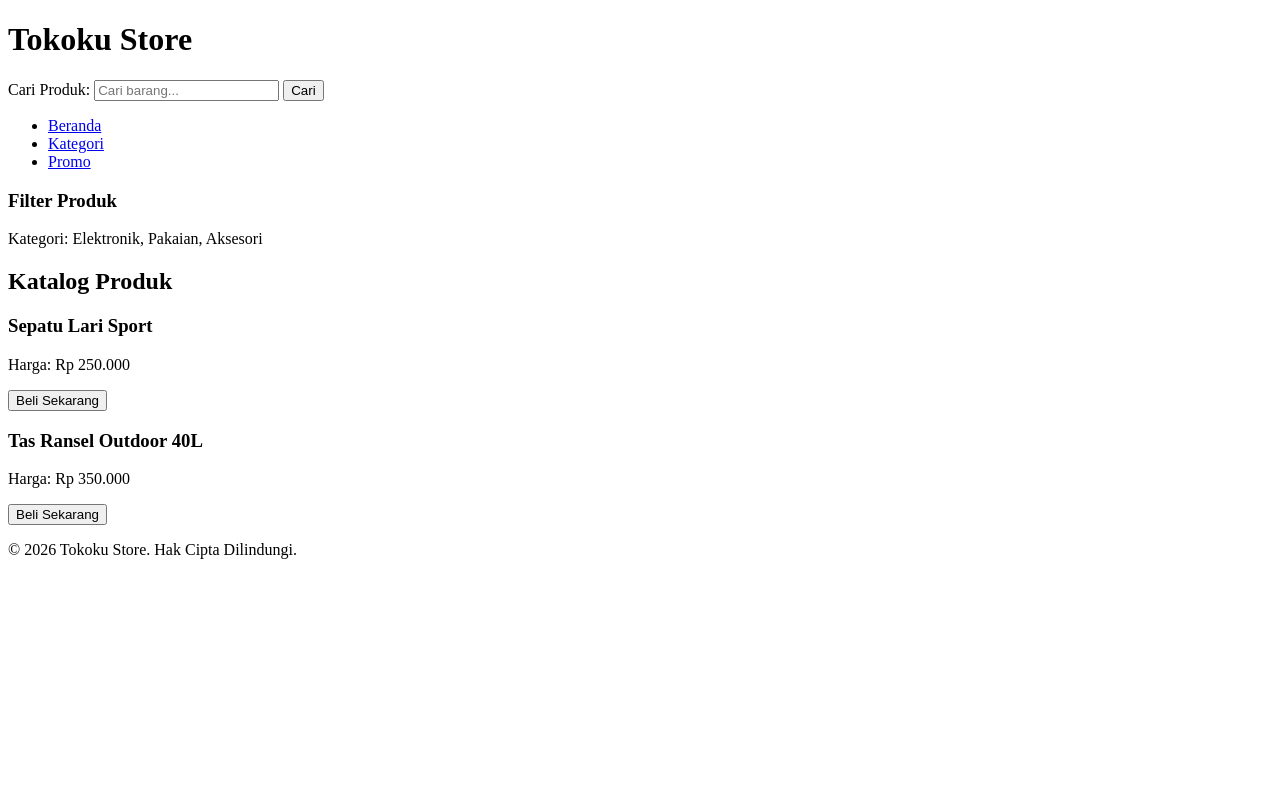
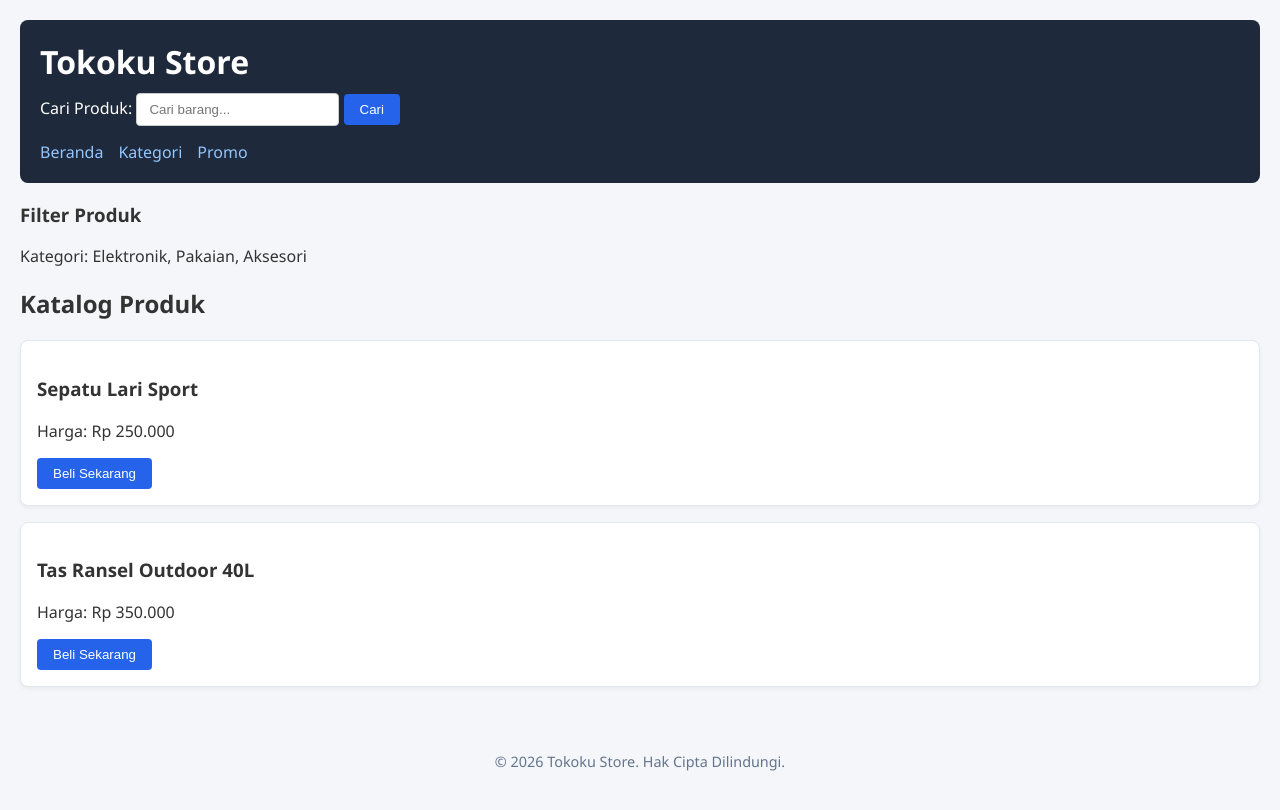
Before and after one commit to pakyuu-byte/latihan-html-ecommerce, a plain HTML site: page index.html in a window 1280 px wide. Drawn offline with Linux system fonts and the light colour scheme.

Commit message:
Selesai Minggu 2: Menambahkan styling CSS3 pada toko online

```diff
--- a/index.html
+++ b/index.html
@@ -4,6 +4,8 @@
     <meta charset="UTF-8">
     <meta name="viewport" content="width=device-width, initial-scale=1.0">
     <title>Toko Online Saya - Katalog Produk</title>
+    <link rel="stylesheet" href="style.css">
+
 </head>
 <body>
 
--- /dev/null
+++ b/style.css
@@ -0,0 +1,82 @@
+/* Reset Dasar & Style Halaman */
+body {
+    font-family: 'Segoe UI', Tahoma, Geneva, Verdana, sans-serif;
+    background-color: #f4f6f9;
+    color: #333;
+    margin: 0;
+    padding: 20px;
+}
+
+/* Styling Header */
+header {
+    background-color: #1e293b;
+    color: #ffffff;
+    padding: 20px;
+    border-radius: 8px;
+}
+
+header h1 {
+    margin: 0 0 10px 0;
+}
+
+/* Styling Form Pencarian */
+header input[type="text"] {
+    padding: 8px 12px;
+    border: 1px solid #ccc;
+    border-radius: 4px;
+    outline: none;
+}
+
+/* Styling Tombol */
+button {
+    background-color: #2563eb;
+    color: white;
+    border: none;
+    padding: 8px 16px;
+    border-radius: 4px;
+    cursor: pointer;
+    transition: background-color 0.2s ease;
+}
+
+button:hover {
+    background-color: #1d4ed8;
+}
+
+/* Styling Kartu Produk */
+article {
+    background-color: white;
+    border: 1px solid #e2e8f0;
+    border-radius: 8px;
+    padding: 16px;
+    margin-bottom: 16px;
+    box-shadow: 0 2px 4px rgba(0, 0, 0, 0.05);
+}
+
+/* Styling Menu Navigasi Header */
+header nav ul {
+    list-style: none;
+    padding: 0;
+    margin: 15px 0 0 0;
+    display: flex;
+    gap: 15px;
+}
+
+header nav a {
+    color: #93c5fd;
+    text-decoration: none;
+    font-weight: 500;
+}
+
+header nav a:hover {
+    color: #ffffff;
+    text-decoration: underline;
+}
+
+/* Styling Footer */
+footer {
+    text-align: center;
+    padding: 20px;
+    margin-top: 30px;
+    color: #64748b;
+    font-size: 0.9rem;
+}
```
